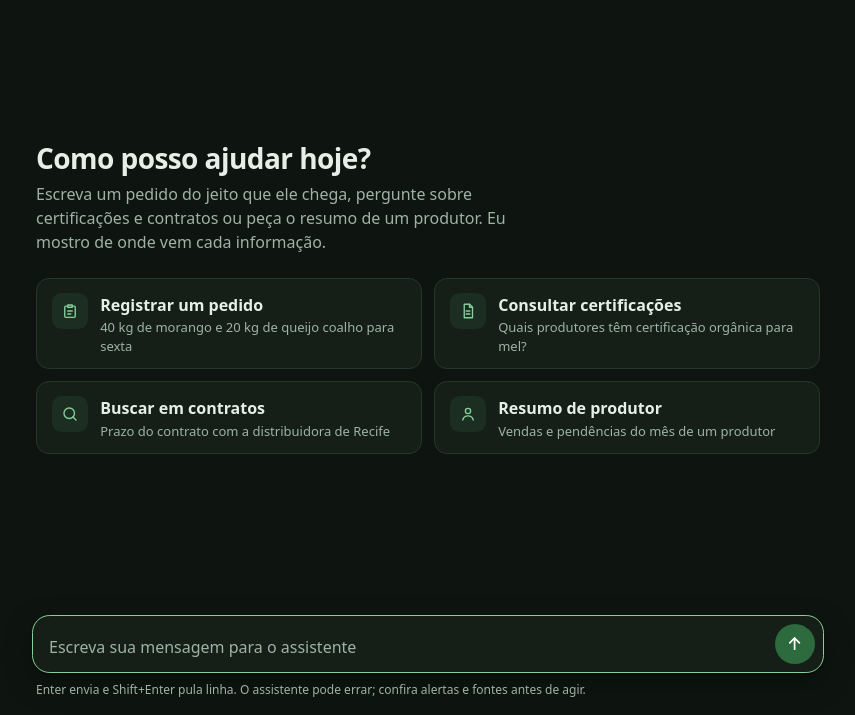
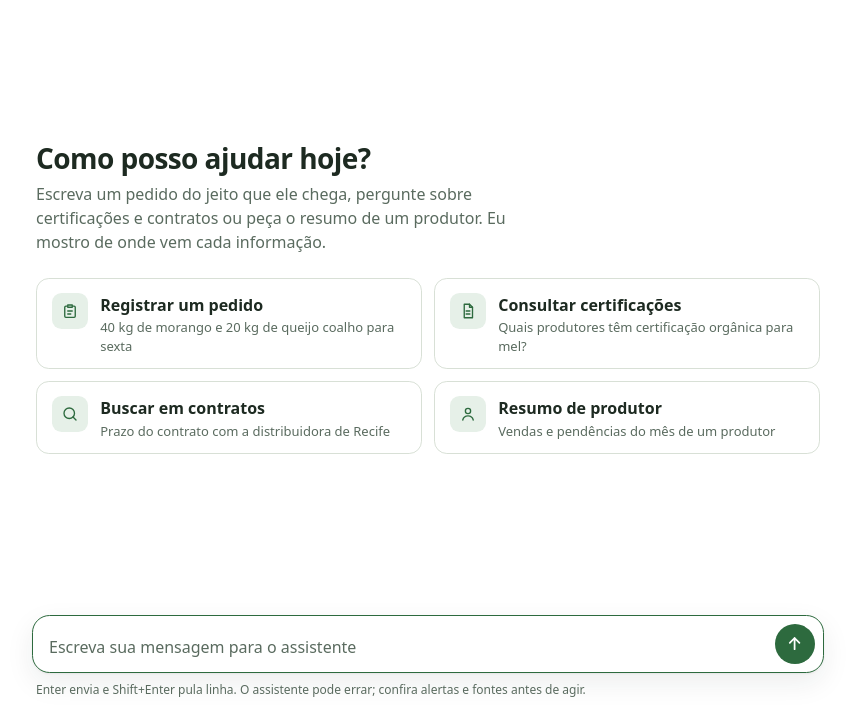
Before and after one commit to DaviidCarvallho/Sauter-sabor-da-terra, a plain HTML site: page static/index.html in a window 1280 px wide. Shown: the part 85-800 px from the top of the page, without its empty margins (212-1067 px from the left). Drawn offline with Linux system fonts and the dark colour scheme; no server answers.

Commit message:
style(frontend): fundo branco, tema sempre claro e acento verde
Atende à orientação de manter o visual com fundo branco e o restante
em verde: --bg passa a #ffffff, o modo escuro (prefers-color-scheme) é
removido e o antigo acento rosa (--guava) vira o verde --accent
(#2f8049, contraste ~4,9:1 com texto branco). Só CSS e meta color-scheme;
nenhuma lógica alterada. Os testes que fixavam o rosa e o modo escuro
foram atualizados.

Co-Authored-By: Claude Sonnet 5.5 <noreply@anthropic.com>

```diff
--- a/static/css/style.css
+++ b/static/css/style.css
@@ -1,11 +1,11 @@
 :root {
-  --bg: #f4f7f3;
+  --bg: #ffffff;
   --surface: #ffffff;
   --ink: #1d2a21;
   --ink-soft: #5a6b5f;
   --line: #d8e0d6;
   --leaf: #2d6a3e;
-  --guava: #c4405f;
+  --accent: #2f8049;
   --ok: #2d6a3e;
   --warn: #b8791a;
   --fail: #b3261e;
@@ -17,28 +17,9 @@
   --fail-soft: #fbe6e4;
   --shadow: 0 1px 2px rgba(29, 42, 33, 0.06), 0 10px 28px rgba(29, 42, 33, 0.08);
   --column: 52rem;
-  color-scheme: light dark;
+  color-scheme: light;
   font-family: system-ui, -apple-system, "Segoe UI", Roboto, sans-serif;
   color: var(--ink);
-}
-
-@media (prefers-color-scheme: dark) {
-  :root {
-    --bg: #0e1510;
-    --surface: #151f18;
-    --ink: #e6eee8;
-    --ink-soft: #9fb2a5;
-    --line: #26362b;
-    --guava: #e0627f;
-    --ok: #6fd08a;
-    --warn: #d9a441;
-    --fail: #f0827a;
-    --leaf-ink: #86cf9a;
-    --leaf-soft: #1b2e21;
-    --warn-soft: #2e2412;
-    --fail-soft: #321a19;
-    --shadow: 0 1px 2px rgba(0, 0, 0, 0.4), 0 10px 28px rgba(0, 0, 0, 0.35);
-  }
 }
 
 * { box-sizing: border-box; }
@@ -74,8 +55,8 @@ body {
   font-weight: 700;
   line-height: 1.15;
   letter-spacing: -0.015em;
-  /* Único acento de marca: a goiaba */
-  border-left: 0.4rem solid var(--guava);
+  /* Acento de marca: verde */
+  border-left: 0.4rem solid var(--accent);
   padding-left: 0.65rem;
 }
 
@@ -202,7 +183,7 @@ svg {
   font-weight: 800;
   letter-spacing: 0.02em;
   color: #fff;
-  background: var(--guava);
+  background: var(--accent);
   border-radius: 50%;
 }
 
@@ -321,7 +302,7 @@ svg {
   width: 0.4rem;
   height: 0.4rem;
   border-radius: 50%;
-  background: var(--guava);
+  background: var(--accent);
   animation: typing 1.1s infinite ease-in-out;
 }
 .typing__dots span:nth-child(2) { animation-delay: 0.15s; }
--- a/static/index.html
+++ b/static/index.html
@@ -3,7 +3,7 @@
 <head>
   <meta charset="UTF-8">
   <meta name="viewport" content="width=device-width, initial-scale=1">
-  <meta name="color-scheme" content="light dark">
+  <meta name="color-scheme" content="light">
   <title>Sabor da Terra</title>
   <link rel="stylesheet" href="/css/style.css">
 </head>
```
Also changed, not shown: 1 other file.
